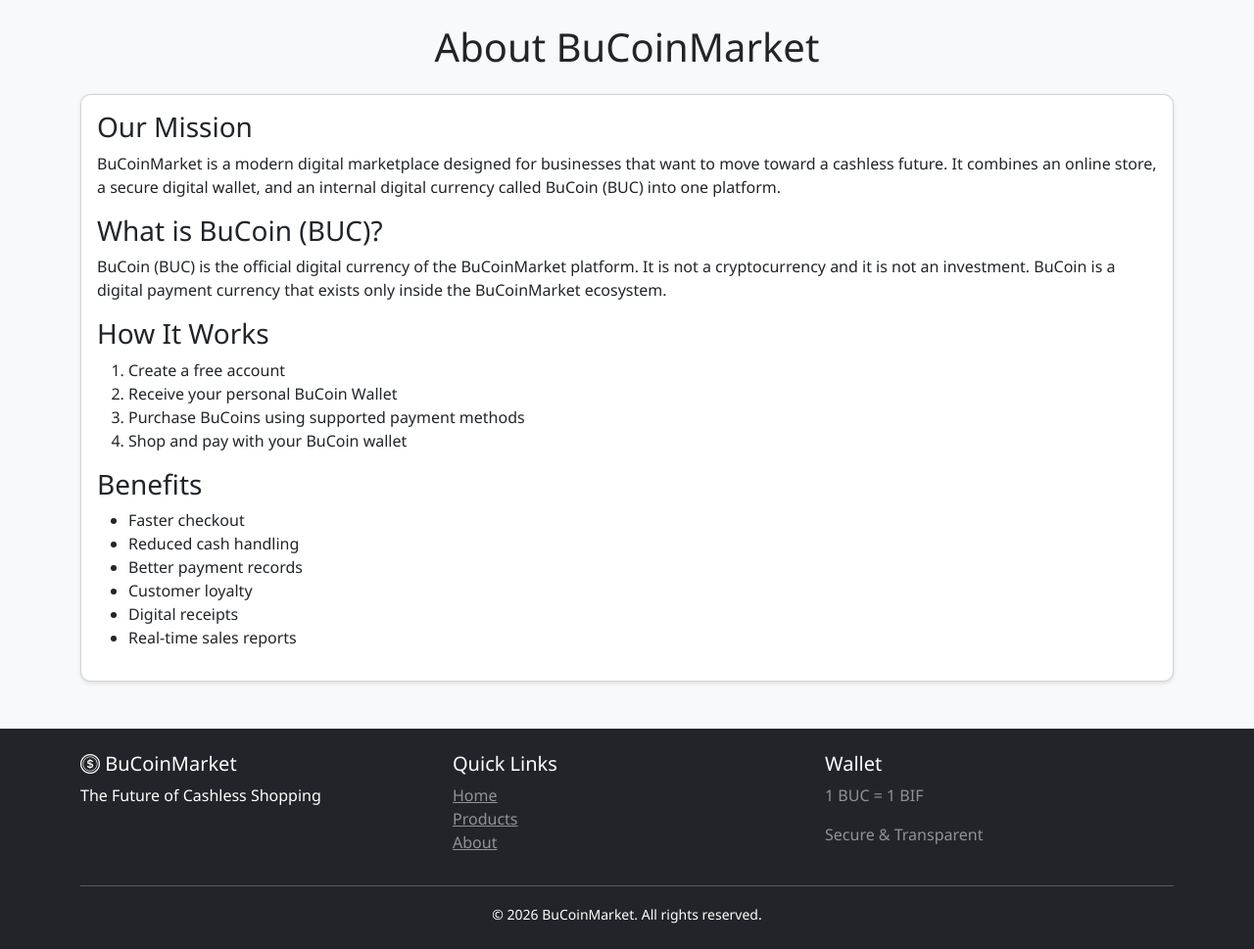
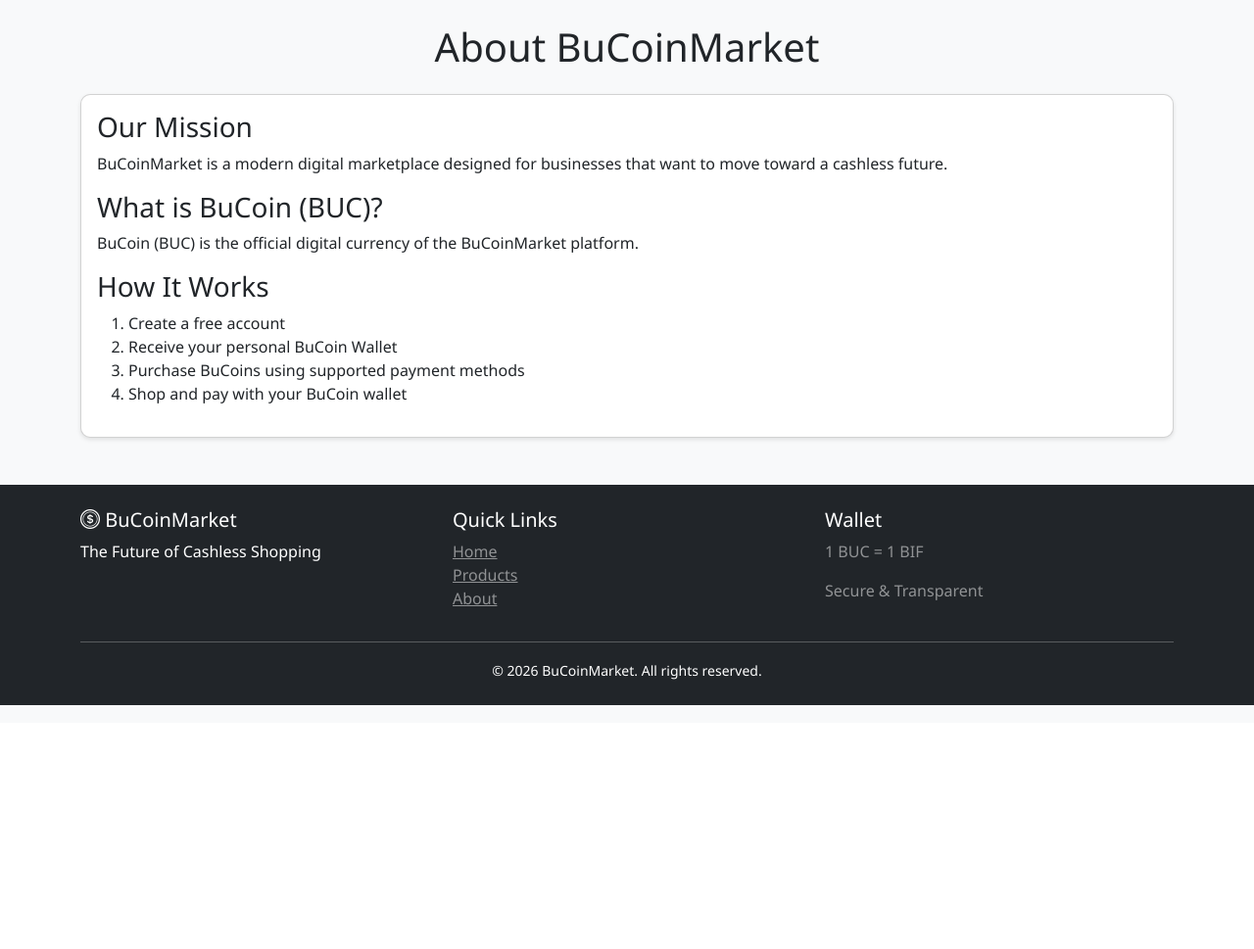
Before and after one commit to Mdav10/bucoinmarket, a Flask app: page /about in a window 1280 px wide. Shown: the part 62-1031 px from the top of the page at 98% size. After the commit the page ends 782 px from the top, so only its background shows below. Run offline with Flask 3, Linux system fonts and the light colour scheme.

```diff
--- a/templates/about.html
+++ b/templates/about.html
@@ -6,11 +6,9 @@
         <div class="card">
             <div class="card-body">
                 <h3>Our Mission</h3>
-                <p>BuCoinMarket is a modern digital marketplace designed for businesses that want to move toward a cashless future. It combines an online store, a secure digital wallet, and an internal digital currency called BuCoin (BUC) into one platform.</p>
-
+                <p>BuCoinMarket is a modern digital marketplace designed for businesses that want to move toward a cashless future.</p>
                 <h3>What is BuCoin (BUC)?</h3>
-                <p>BuCoin (BUC) is the official digital currency of the BuCoinMarket platform. It is not a cryptocurrency and it is not an investment. BuCoin is a digital payment currency that exists only inside the BuCoinMarket ecosystem.</p>
-
+                <p>BuCoin (BUC) is the official digital currency of the BuCoinMarket platform.</p>
                 <h3>How It Works</h3>
                 <ol>
                     <li>Create a free account</li>
@@ -18,16 +16,6 @@
                     <li>Purchase BuCoins using supported payment methods</li>
                     <li>Shop and pay with your BuCoin wallet</li>
                 </ol>
-
-                <h3>Benefits</h3>
-                <ul>
-                    <li>Faster checkout</li>
-                    <li>Reduced cash handling</li>
-                    <li>Better payment records</li>
-                    <li>Customer loyalty</li>
-                    <li>Digital receipts</li>
-                    <li>Real-time sales reports</li>
-                </ul>
             </div>
         </div>
     </div>
--- a/templates/contact.html
+++ b/templates/contact.html
@@ -15,10 +15,6 @@
                         <input type="email" class="form-control" id="email" required>
                     </div>
                     <div class="mb-3">
-                        <label for="subject" class="form-label">Subject</label>
-                        <input type="text" class="form-control" id="subject" required>
-                    </div>
-                    <div class="mb-3">
                         <label for="message" class="form-label">Message</label>
                         <textarea class="form-control" id="message" rows="5" required></textarea>
                     </div>
```
